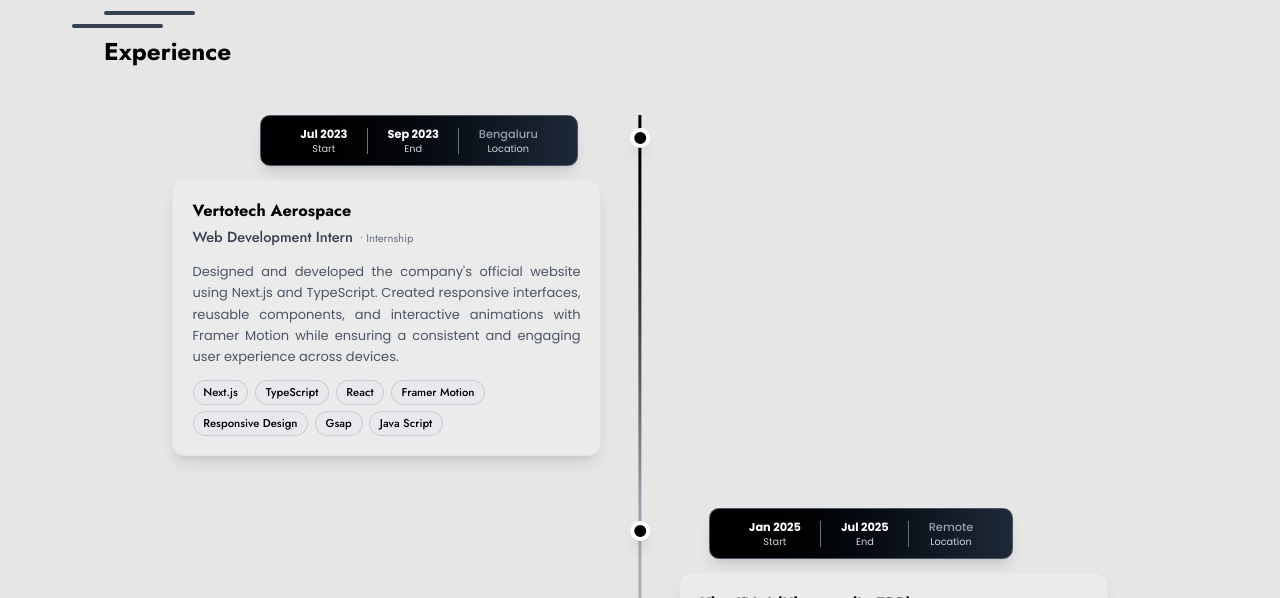
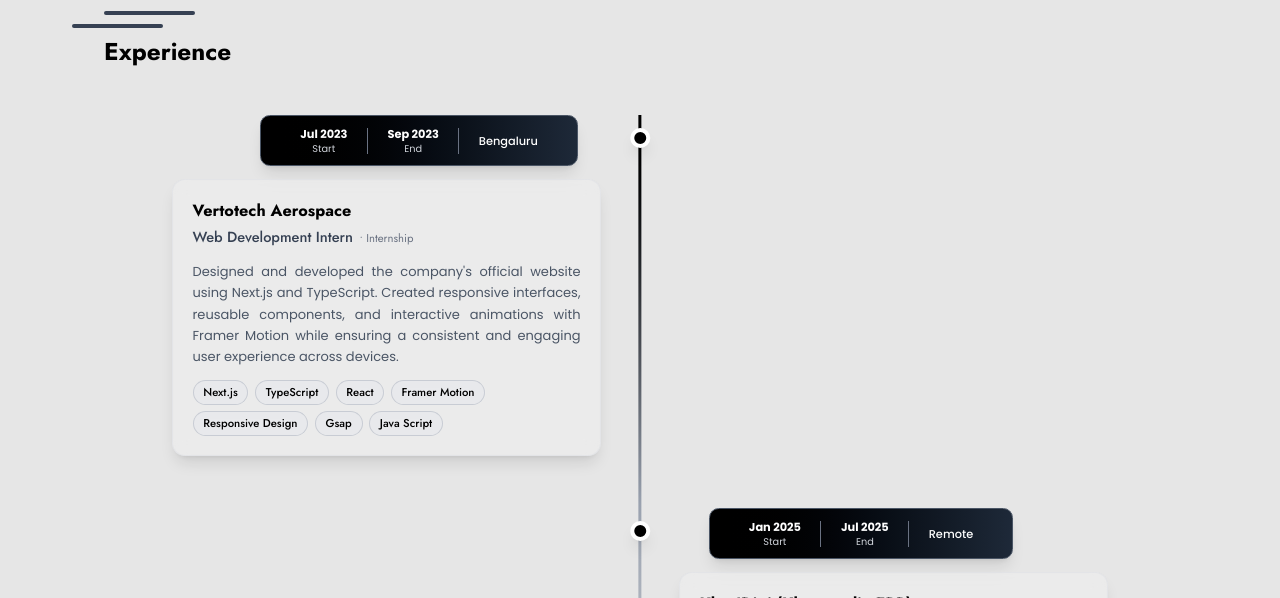
Before and after one commit to shreepaada/Shreepaada-M-C-portfolio, a Next.js app: page /about in a window 1280 px wide. Shown: the part 2460-3058 px from the top of the page. Built offline with nearby package versions, Linux system fonts and the light colour scheme.

Commit message:
changed location part

```diff
--- a/app/about/components/experience.jsx
+++ b/app/about/components/experience.jsx
@@ -97,10 +97,10 @@
 						<div className="text-xs text-gray-300">End</div>
 					</div>					<div className="w-px h-8 bg-gray-500"></div>
 					<div className="text-center">
-						<div className="text-sm font-medium text-gray-400">
+						<div className="text-sm font-medium text-white">
 							{experience.location}
 						</div>
-						<div className="text-xs text-gray-300">Location</div>
+						<div className="text-xs text-gray-300"></div>
 					</div>
 				</div>
 			</div>
```
